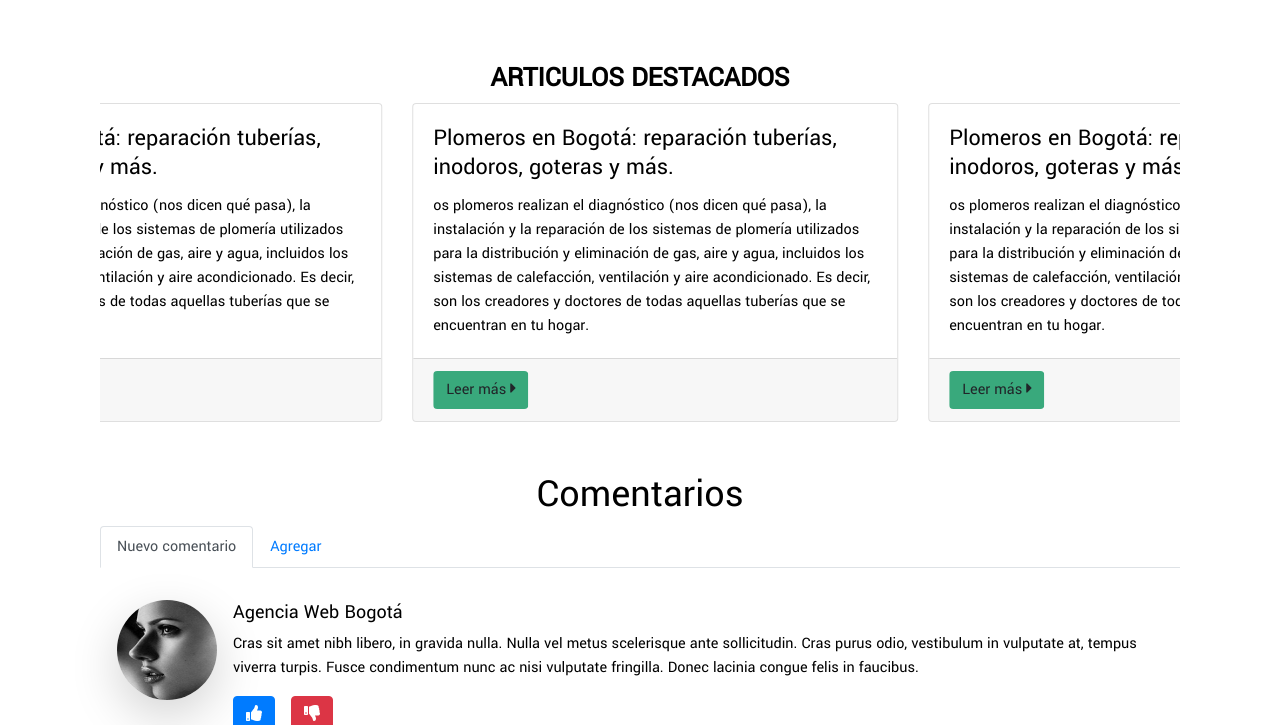
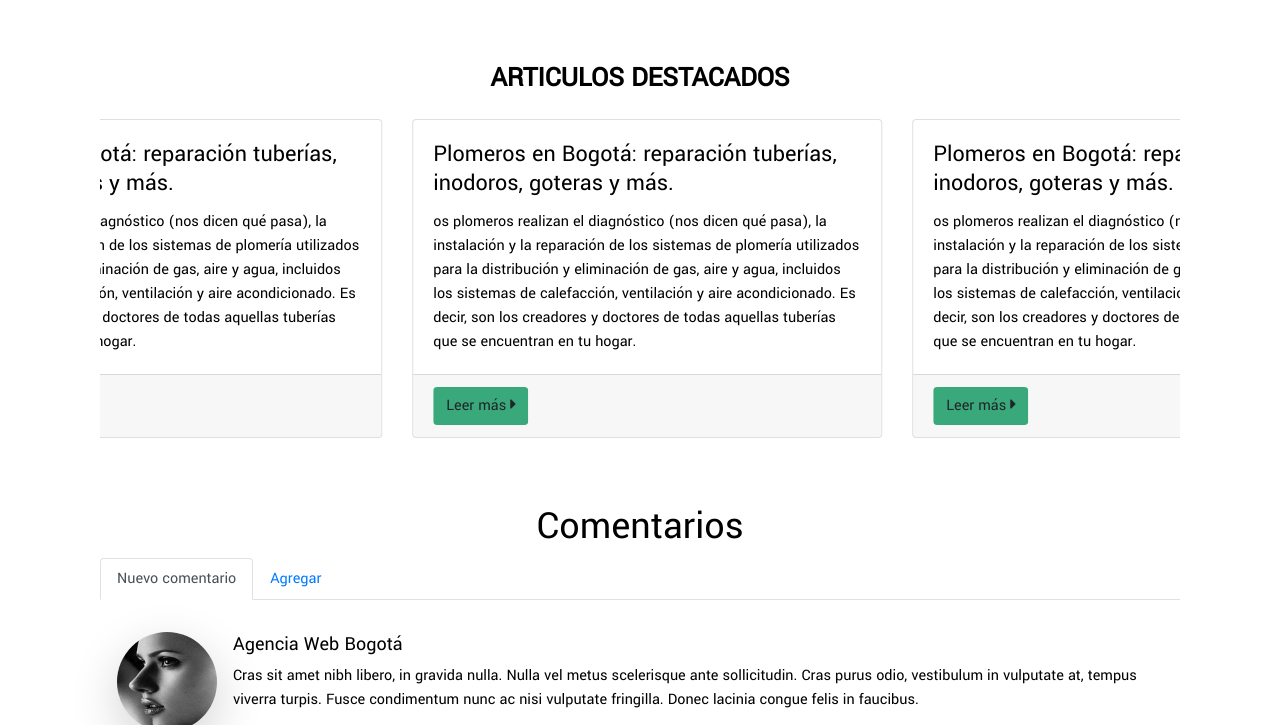
Before and after one commit to whary11/blog, a website: page entrada.html in a window 1280 px wide. Shown: the part 2338-3063 px from the top of the page. Drawn offline with Linux system fonts and the light colour scheme.

Commit message:
Ajustando el slider para dispositivos moviles.

```diff
--- a/css/blog-home.css
+++ b/css/blog-home.css
@@ -74,8 +74,6 @@ body {
 }
 .slider {
   background: white;
-  /* box-shadow: 0 10px 20px -5px rgba(0, 0, 0, 0.125); */
-  /* height: 100px; */
   margin: auto;
   overflow: hidden;
   position: relative;
@@ -84,7 +82,7 @@ body {
 .slider::before, .slider::after {
   background: linear-gradient(to right, white 0%, rgba(255, 255, 255, 0) 100%);
   content: "";
-  height: 100px;
+  /* height: 100px; */
   position: absolute;
   /* width: 200px; */
   z-index: 2;
@@ -107,5 +105,5 @@ body {
 }
 .slider .slide {
   /* height: 100px; */
-  /* width: 250px; */
+  width: auto;
 }
--- a/entrada.html
+++ b/entrada.html
@@ -257,8 +257,8 @@
 
       </div>
   <div class="slider">
-    <div class="slide-track mr-5">
-      <div class="slide col-md-6">
+    <div class="slide-track mr-5 p-3">
+      <div class="slide col-md-6 col-sm-12 col-12">
           <div class="card">
               <div class="card-body">
                 <h4 class="card-title">Plomeros en Bogotá: reparación tuberías, inodoros, goteras y más.</h4>
@@ -275,7 +275,7 @@
               </div>
             </div>
       </div>
-      <div class="slide col-md-6">
+      <div class="slide col-md-6 col-sm-12 col-12">
           <div class="card">
               <div class="card-body">
                 <h4 class="card-title">Plomeros en Bogotá: reparación tuberías, inodoros, goteras y más.</h4>
@@ -292,7 +292,7 @@
               </div>
             </div>
       </div>
-      <div class="slide col-md-6">
+      <div class="slide col-md-6 col-sm-12 col-12">
           <div class="card">
               <div class="card-body">
                 <h4 class="card-title">Plomeros en Bogotá: reparación tuberías, inodoros, goteras y más.</h4>
@@ -309,7 +309,7 @@
               </div>
             </div>
       </div>
-      <div class="slide col-md-6">
+      <div class="slide col-md-6 col-sm-12 col-12">
           <div class="card">
               <div class="card-body">
                 <h4 class="card-title">Plomeros en Bogotá: reparación tuberías, inodoros, goteras y más.</h4>
```
Also changed, not shown: index.html (+1 -1 lines).
